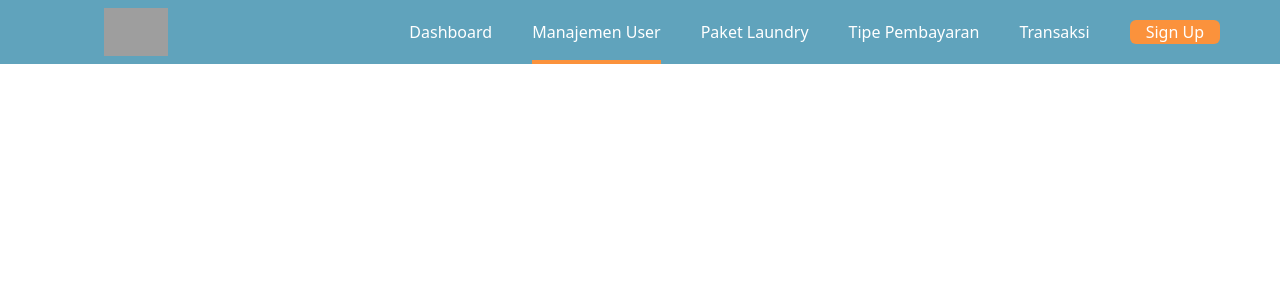
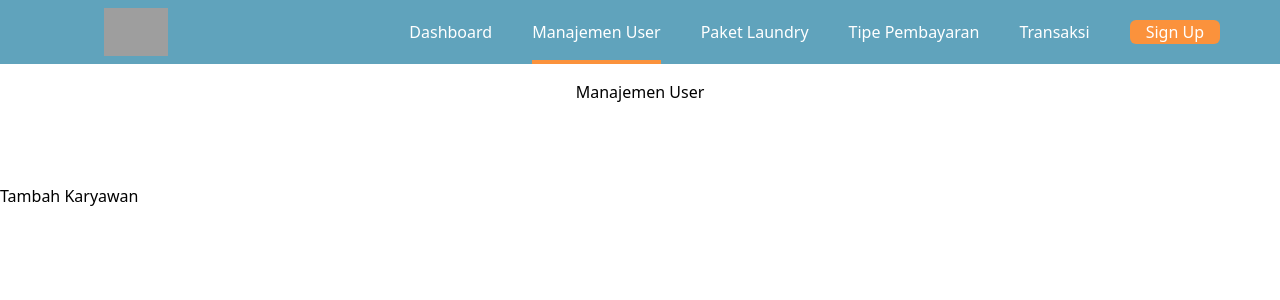
Before and after one commit to AchmadFals/kokoyo, a React (Create React App) app: page /manajemen_user in a window 1280 px wide. Shown: the top 300 px of the page. Built offline with nearby package versions, Linux system fonts and the light colour scheme; grey boxes are pictures that could not be loaded; the HTML template or start-up script is replaced by a standard one.

Commit message:
commit 10

```diff
--- a/src/components/Manajemen_user.js
+++ b/src/components/Manajemen_user.js
@@ -2,7 +2,23 @@ import React from 'react';
 import Navbar from '../Navbar';
 
 const Manajemen_user = () => {
-  return <div><Navbar/></div>
+  return  <div>
+            <Navbar/>
+            <div className='content text-center m-20'>
+              <h3 className='text-black pull-left'>Manajemen User</h3>
+            </div>
+            <div>
+              <div>
+                <h3></h3>
+              </div>
+            </div>
+            <div>
+              <p className=''>
+                Tambah Karyawan
+              </p>
+              <br />
+            </div>
+          </div>
 };
 
 export default Manajemen_user;
```
